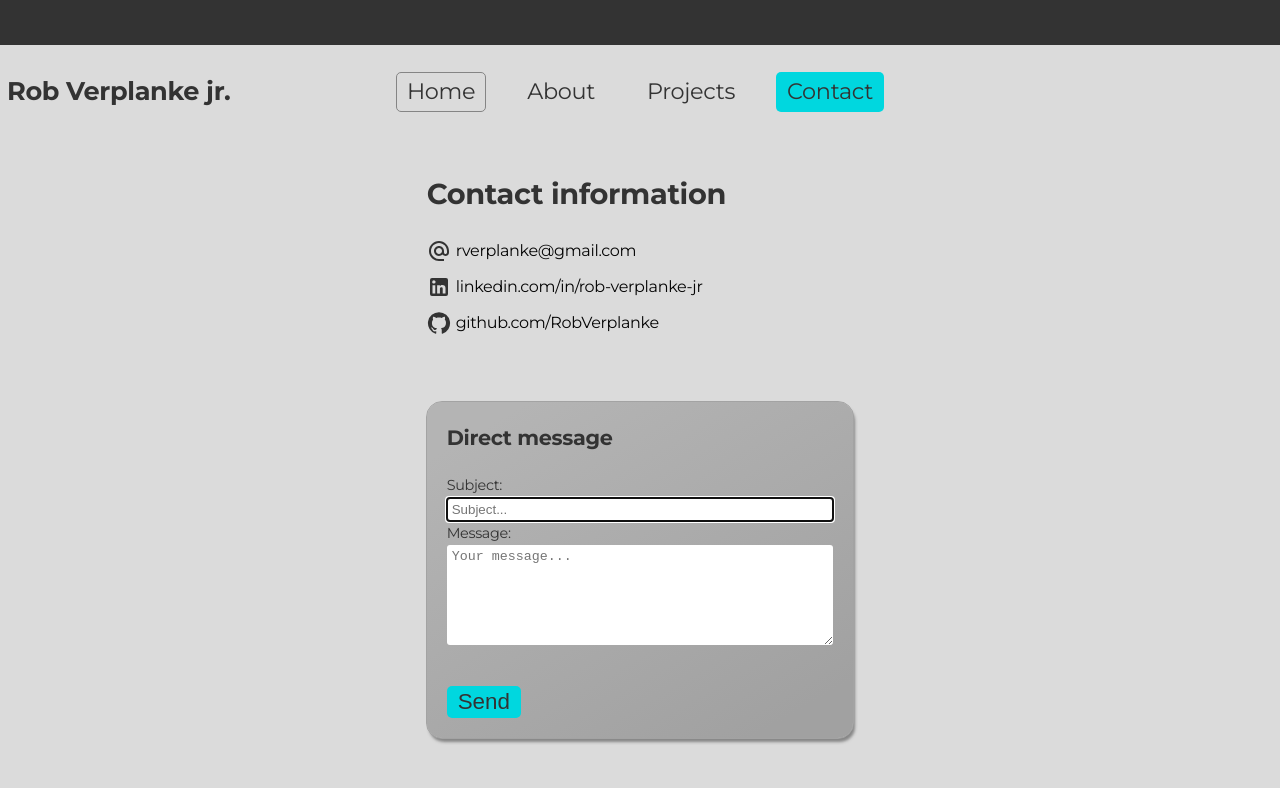
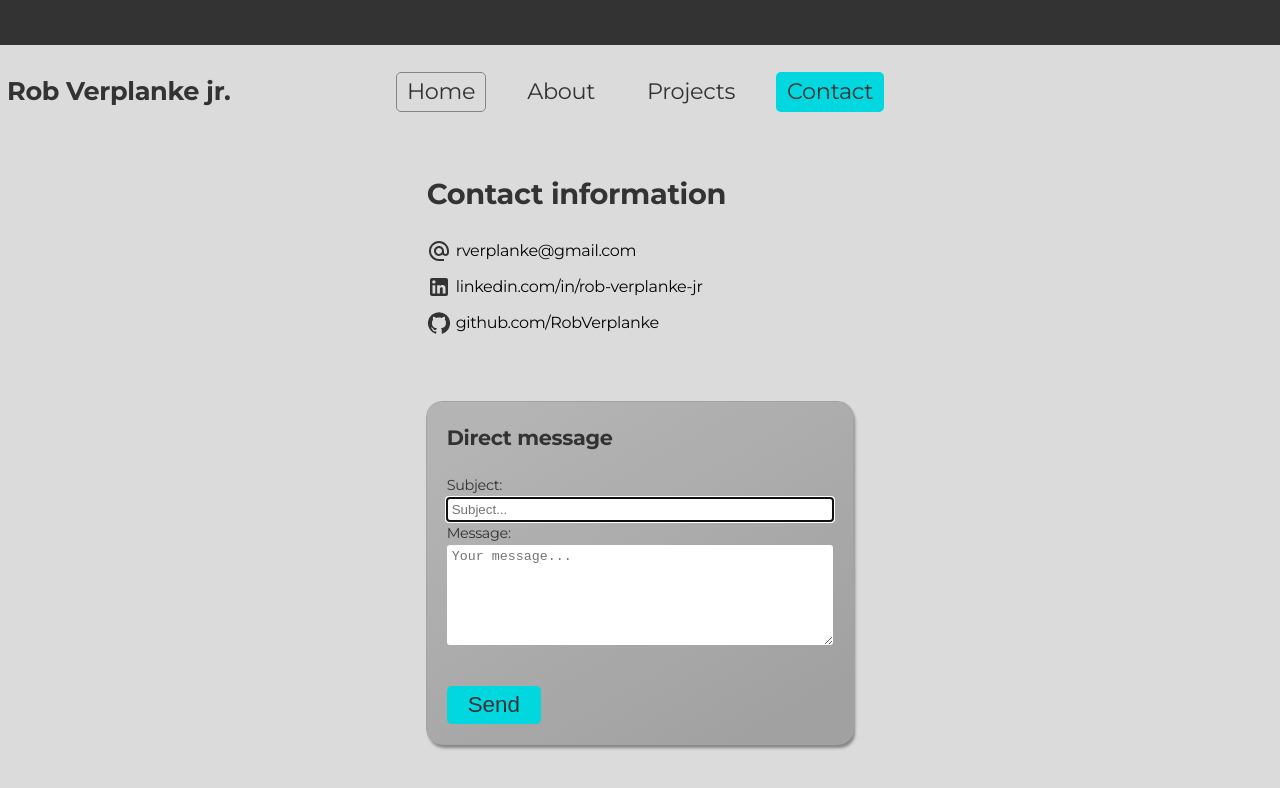
Before and after one commit to RobVerplanke/portfolio, a React (Vite) app: page /contact in a window 1280 px wide. Shown: the top 788 px of the page. Built offline with nearby package versions, Linux system fonts and the light colour scheme.

Commit message:
style: add padding to send button

```diff
--- a/src/components/content/ContactPageForm.jsx
+++ b/src/components/content/ContactPageForm.jsx
@@ -80,7 +80,7 @@ export default function ContactForm() {
           <br />
 
           <button
-            className="button-nav-item--highlighted"
+            className="button-nav-item--highlighted submit-button"
             type="submit"
             aria-label="Send message"
           >
--- a/src/styles/ContactForm.css
+++ b/src/styles/ContactForm.css
@@ -43,3 +43,7 @@ textarea {
   min-height: 100px;
   margin-bottom: 10px;
 }
+
+.submit-button {
+  padding: 5px 20px 5px 20px;
+}
```
